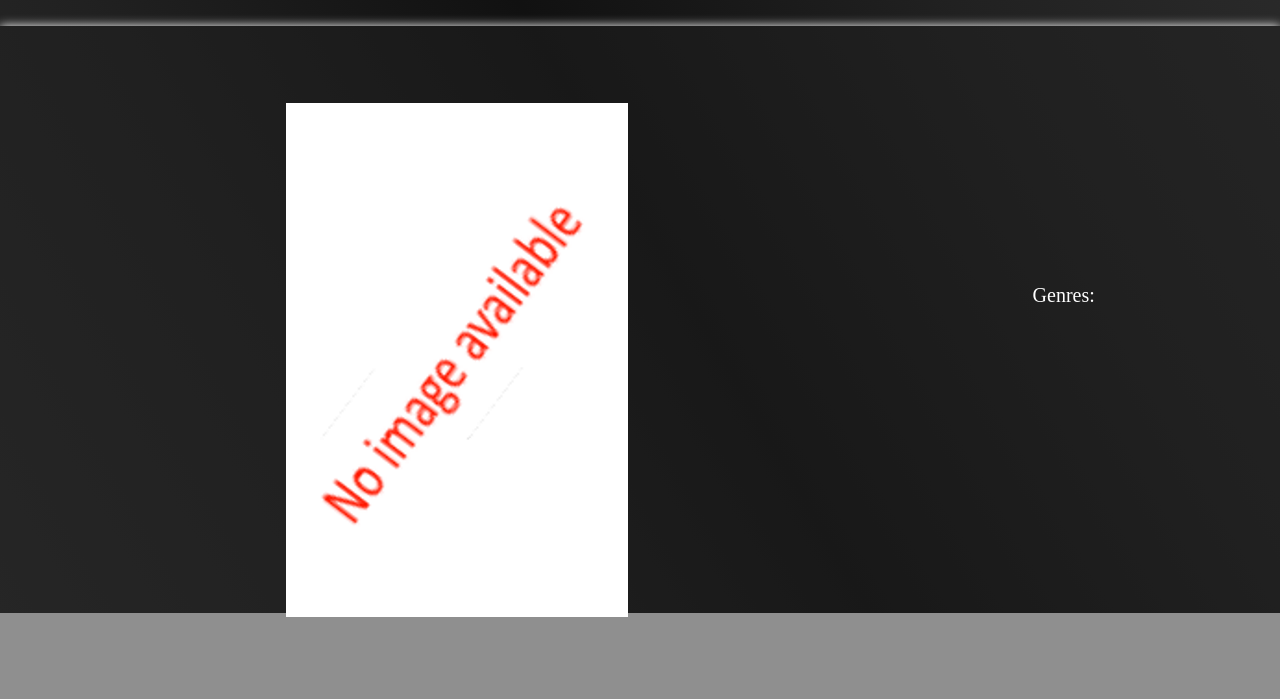
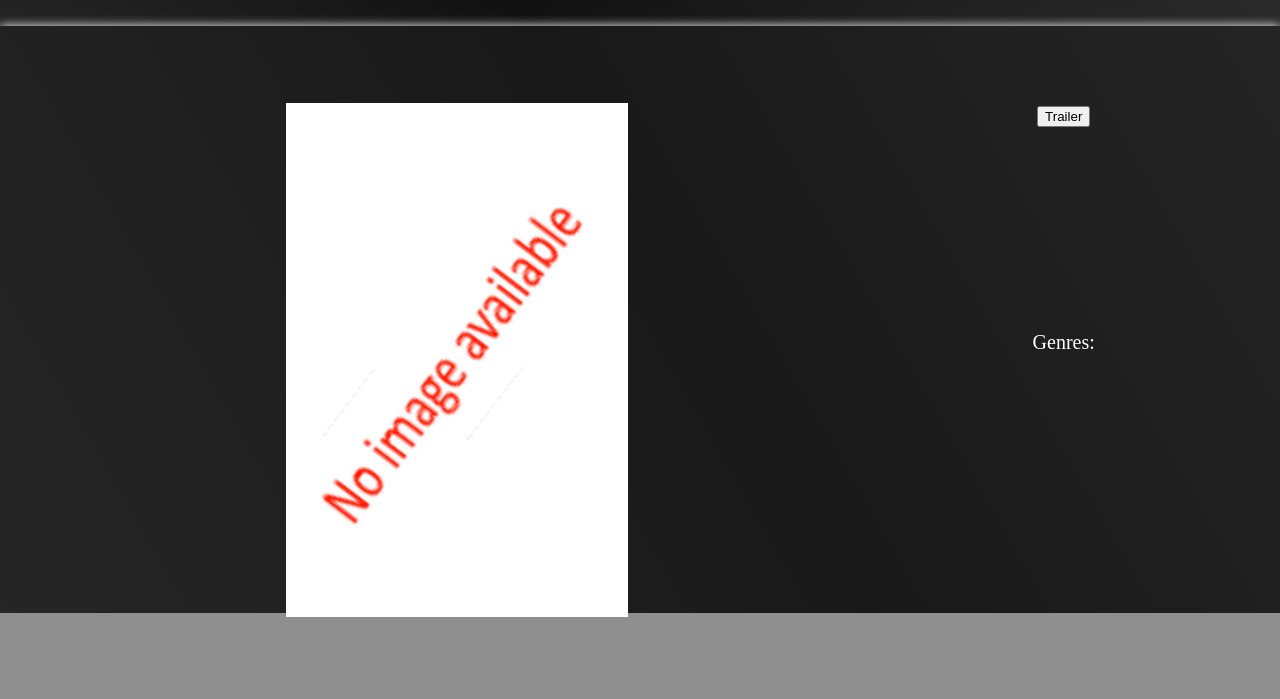
Before and after one commit to Soqueen/MovieExplorer, a Django app: template movie_explorer/movie_rating/templates/description.html in a window 1280 px wide. Shown: the part 187-886 px from the top of the page. Run offline with Django 3.2, Linux system fonts and the light colour scheme; the template is opened without the code that fills it, so the values that code supplies are empty; some libraries are stand-ins or nearby versions.

Commit message:
Added basic trailer button default to YouTube.

```diff
--- a/movie_explorer/movie_rating/templates/description.html
+++ b/movie_explorer/movie_rating/templates/description.html
@@ -90,6 +90,7 @@
                             <img src="{{image_path}}{{results.poster_path}}"}} onerror="this.src='{% static "img/no_image_available_big.png" %}';">
                         </td>
                         <td>
+                            <div class="trailer"><a href="http://youtube.com"><input type="button" name="Trailer_button" value="Trailer"></a></div><br>
                             <span class="tagline">{{results.tagline}}</span><br><br><br>
                             <span class="overview">
                                 {{results.overview}}
```
